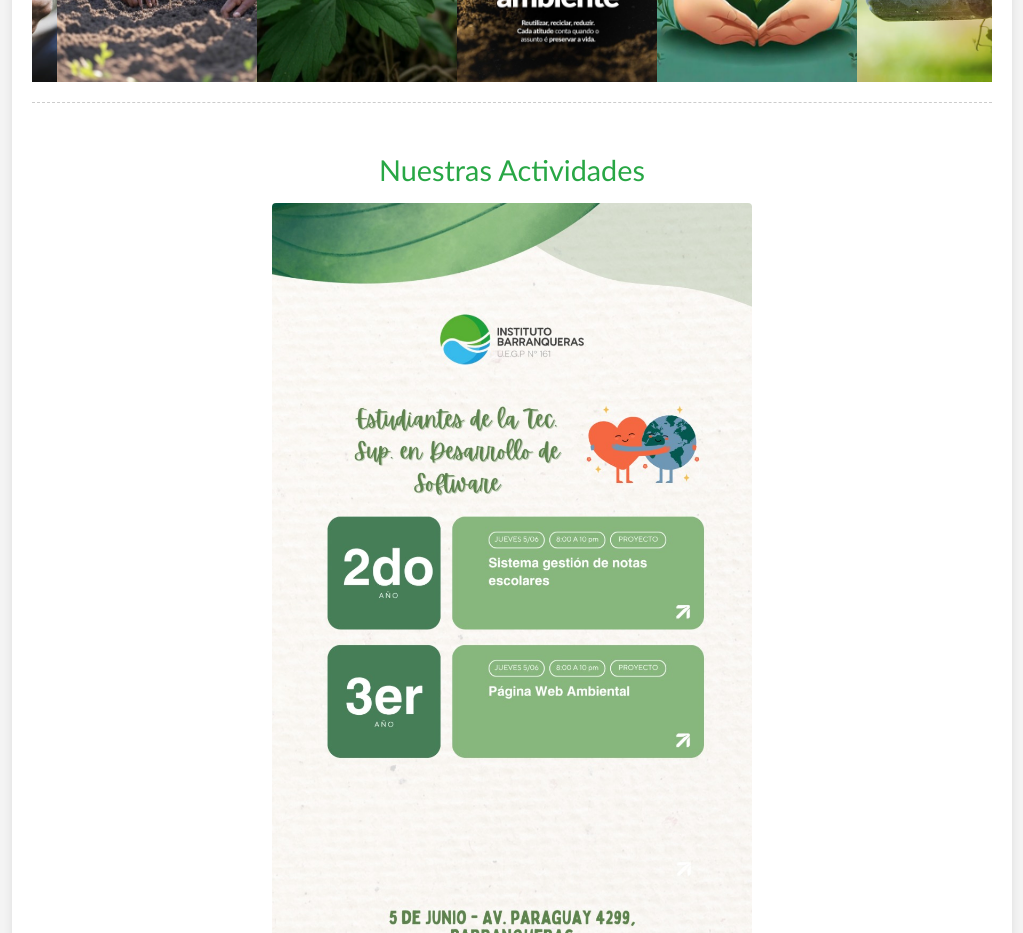
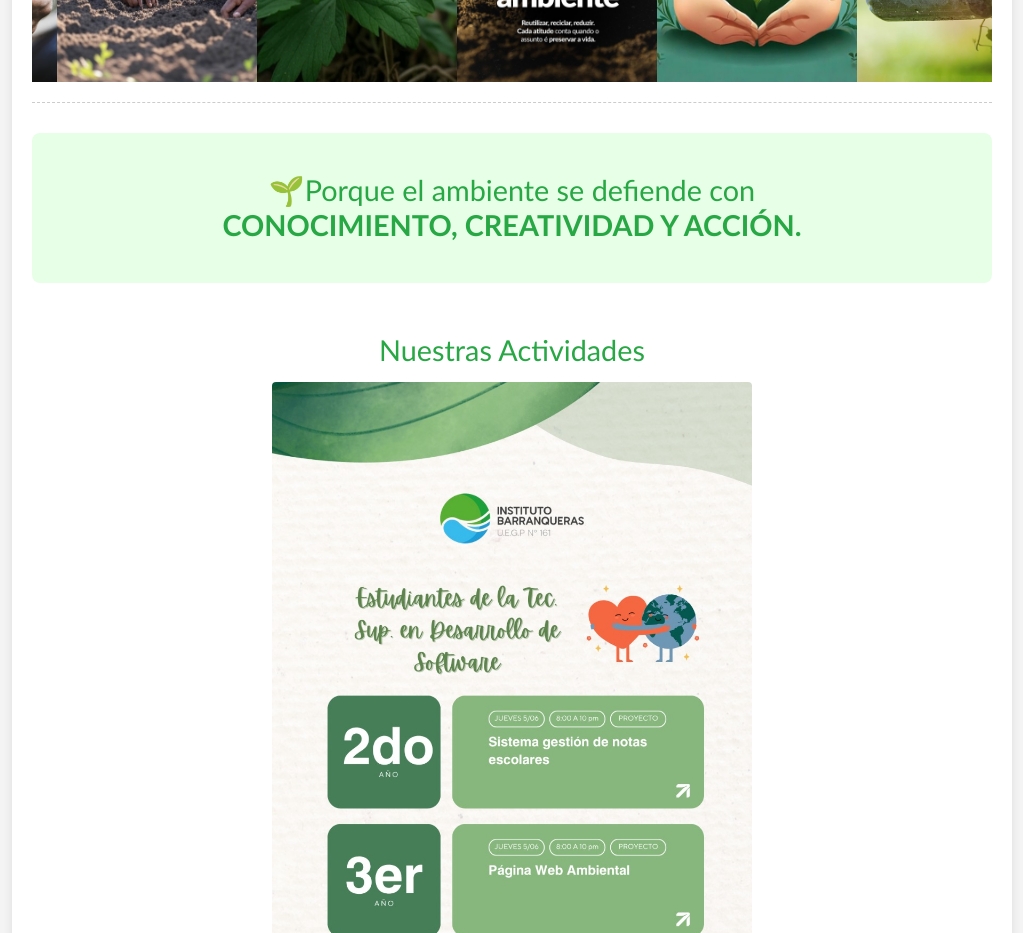
Before and after one commit to fealegre/Pagina-Ambiente, a plain HTML site: page index.html in a window 1280 px wide. Shown: the part 1120-2053 px from the top of the page, without its empty margins (128-1151 px from the left). Drawn offline with nearby package versions, Linux system fonts and the light colour scheme.

Commit message:
edición de logo, agregado de frase

```diff
--- a/index.html
+++ b/index.html
@@ -86,10 +86,9 @@
                     </div>
                 </div>
             </div>
+        </section>
 
-
-
-        </section>
+        <h2 class="hero">🌱Porque el ambiente se defiende con<br><b>CONOCIMIENTO, CREATIVIDAD Y ACCIÓN.</b></h2>
 
         <!-- <section id="actividades" class="content-section">
             <h2>Nuestras Actividades</h2>
```
Also changed, not shown: assets/logo.png.
